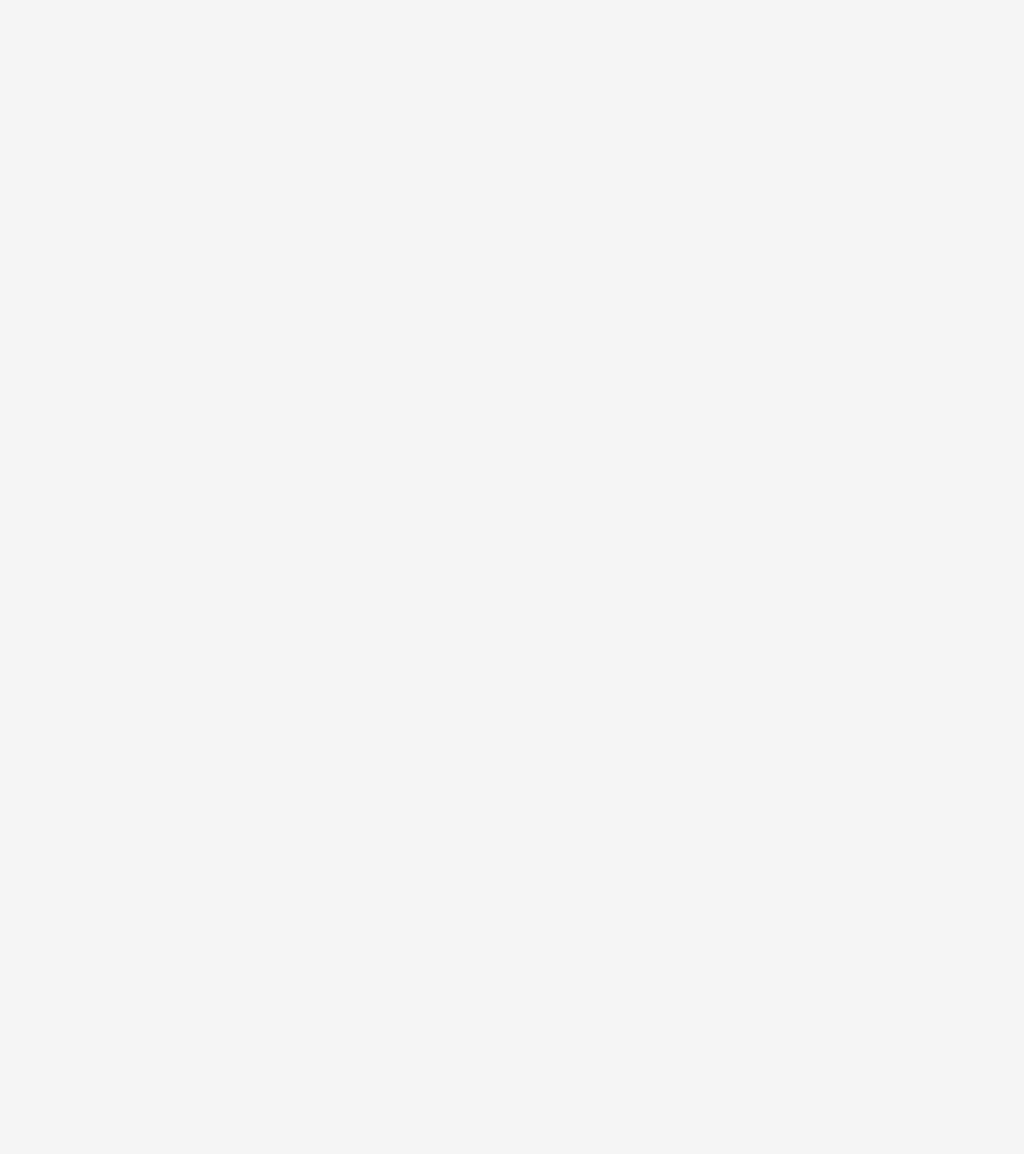
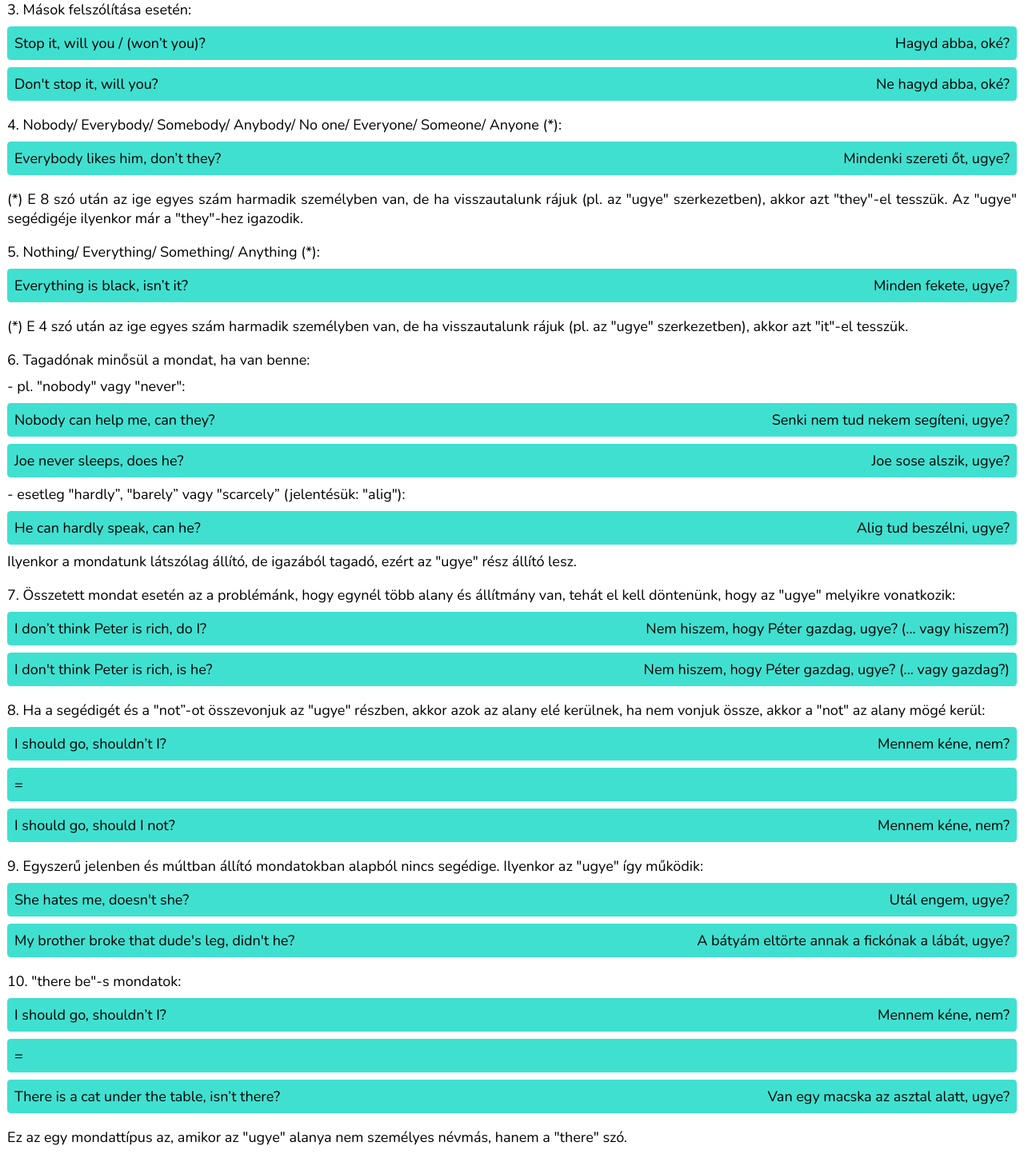
Before and after one commit to xdevtomix/angoljegyzet, a React (Vite) app: page / in a window 1280 px wide. Shown: the part 720-2163 px from the top of the page at 80% size. Before the commit the page ends 800 px from the top, so only its background shows below. Built offline with nearby package versions, Linux system fonts and the light colour scheme; the HTML template or start-up script is replaced by a standard one.

Commit message:
tag questions work 6

```diff
--- a/src/components/TagQuestions.jsx
+++ b/src/components/TagQuestions.jsx
@@ -18,11 +18,11 @@ export default function TagQuestions() {
 
             <SubTitle>A lényeg:</SubTitle>
 
-            <Row bold>
+            <Row decor>
                 <span>You are Hungarian, aren’t you?</span>
                 <span>Te magyar vagy, ugye?</span>
             </Row>
-            <Row bold last>
+            <Row decor last>
                 <span>The boys can't beat us, can they?</span>
                 <span>A fiúk nem tudnak megverni minket, ugye?</span>
             </Row>
@@ -38,14 +38,14 @@ export default function TagQuestions() {
             <Row>
                 <span>1. "I’m" -es kezdés esetén állító mondatban:</span>
             </Row>
-            <Row bold>
+            <Row decor>
                 <span>I’m good, aren’t I? <br /> (NEM "amn’t I"!)</span>
                 <span>Jó vagyok, ugye?</span>
             </Row>
             <Row>
                 <span>De:</span>
             </Row>
-            <Row bold last>
+            <Row decor last>
                 <span>I'm not good, am I?</span>
                 <span>Nem vagyok jó, ugye?</span>
             </Row>
@@ -53,7 +53,7 @@ export default function TagQuestions() {
             <Row>
                 <span>2. Saját magunk felszólítása esetén:</span>
             </Row>
-            <Row bold last>
+            <Row decor last>
                 <span>Let’s (not) go there, shall we?</span>
                 <span>(Ne) menjünk oda, oké?</span>
             </Row>
@@ -61,13 +61,131 @@ export default function TagQuestions() {
             <Row>
                 <span>3. Mások felszólítása esetén:</span>
             </Row>
-            <Row bold>
+            <Row decor>
                 <span>Stop it, will you / (won’t you)?</span>
                 <span>Hagyd abba, oké?</span>
             </Row>
-            <Row bold last>
+            <Row decor last>
                 <span>Don't stop it, will you?</span>
                 <span>Ne hagyd abba, oké?</span>
+            </Row>
+
+            <Row>
+                <span>4. Nobody/ Everybody/ Somebody/ Anybody/ No one/ Everyone/ Someone/ Anyone (*):</span>
+            </Row>
+            <Row decor last>
+                <span>Everybody likes him, don’t they?</span>
+                <span>Mindenki szereti őt, ugye?</span>
+            </Row>
+            <Paragraph>
+                (*) E 8 szó után az ige egyes szám harmadik személyben van, de ha visszautalunk rájuk (pl. az "ugye" szerkezetben),
+                akkor azt "they"-el tesszük. Az "ugye" segédigéje ilyenkor már a "they"-hez igazodik.
+            </Paragraph>
+
+            <Row>
+                <span>5. Nothing/ Everything/ Something/ Anything (*):</span>
+            </Row>
+            <Row decor last>
+                <span>Everything is black, isn’t it?</span>
+                <span>Minden fekete, ugye?</span>
+            </Row>
+            <Paragraph>
+                (*) E 4 szó után az ige egyes szám harmadik személyben van,
+                de ha visszautalunk rájuk (pl. az "ugye" szerkezetben), akkor azt "it"-el tesszük.
+            </Paragraph>
+
+            <Row>
+                <span>6. Tagadónak minősül a mondat, ha van benne:</span>
+            </Row>
+            <Row>
+                <span>- pl. "nobody" vagy "never":</span>
+            </Row>
+            <Row decor>
+                <span>Nobody can help me, can they?</span>
+                <span>Senki nem tud nekem segíteni, ugye?</span>
+            </Row>
+            <Row decor>
+                <span>Joe never sleeps, does he?</span>
+                <span>Joe sose alszik, ugye?</span>
+            </Row>
+            <Row>
+                <span>- esetleg "hardly”, "barely” vagy "scarcely” (jelentésük: "alig"):</span>
+            </Row>
+            <Row decor>
+                <span>He can hardly speak, can he?</span>
+                <span>Alig tud beszélni, ugye?</span>
+            </Row>
+            <Row last>
+                <span>Ilyenkor a mondatunk látszólag állító, de igazából tagadó, ezért az "ugye" rész állító lesz.</span>
+            </Row>
+
+            <Row>
+                <span>
+                    7. Összetett mondat esetén az a problémánk,
+                    hogy egynél több alany és állítmány van, tehát el kell döntenünk, hogy az "ugye" melyikre vonatkozik:
+                </span>
+            </Row>
+            <Row decor>
+                <span>I don’t think Peter is rich, do I?</span>
+                <span>Nem hiszem, hogy Péter gazdag, ugye? (... vagy hiszem?)</span>
+            </Row>
+            <Row decor last>
+                <span>I don't think Peter is rich, is he?</span>
+                <span>Nem hiszem, hogy Péter gazdag, ugye? (... vagy gazdag?)</span>
+            </Row>
+
+            <Row>
+                <span>
+                    8. Ha a segédigét és a "not”-ot összevonjuk az "ugye" részben,
+                    akkor azok az alany elé kerülnek, ha nem vonjuk össze, akkor a "not" az alany mögé kerül:
+                </span>
+            </Row>
+            <Row decor>
+                <span>I should go, shouldn’t I?</span>
+                <span>Mennem kéne, nem?</span>
+            </Row>
+            <Row decor>
+                <span>=</span>
+            </Row>
+            <Row decor last>
+                <span>I should go, should I not?</span>
+                <span>Mennem kéne, nem?</span>
+            </Row>
+
+            <Row>
+                <span>
+                    9. Egyszerű jelenben és múltban állító mondatokban alapból nincs segédige. Ilyenkor az "ugye" így működik:
+                </span>
+            </Row>
+            <Row decor>
+                <span>She hates me, doesn't she?</span>
+                <span>Utál engem, ugye?</span>
+            </Row>
+            <Row decor last>
+                <span>My brother broke that dude's leg, didn't he?</span>
+                <span>A bátyám eltörte annak a fickónak a lábát, ugye?</span>
+            </Row>
+
+            <Row>
+                <span>
+                    10. "there be"-s mondatok:
+                </span>
+            </Row>
+            <Row decor>
+                <span>I should go, shouldn’t I?</span>
+                <span>Mennem kéne, nem?</span>
+            </Row>
+            <Row decor>
+                <span>=</span>
+            </Row>
+            <Row decor last>
+                <span>There is a cat under the table, isn’t there?</span>
+                <span>Van egy macska az asztal alatt, ugye?</span>
+            </Row>
+            <Row>
+                <span>
+                    Ez az egy mondattípus az, amikor az "ugye" alanya nem személyes névmás, hanem a "there" szó.
+                </span>
             </Row>
         </Container>
     );
--- a/src/index.css
+++ b/src/index.css
@@ -14,7 +14,7 @@
     --light-night: grey;
     --day: white;
     --light-day: whitesmoke;
-    --decor: magenta;
+    --decor: turquoise;
 }
 
 html {
@@ -26,11 +26,11 @@ html {
 }
 
 ::-webkit-scrollbar {
-    width: 1rem;
+    width: 0.5rem;
 }
 
 ::-webkit-scrollbar-track {
-    background-color: var(--night);
+    background-color: var(--day);
 }
 
 ::-webkit-scrollbar-thumb {
@@ -39,7 +39,7 @@ html {
 
 body {
     width: 100%;
-    background-color: var(--light-day);
+    background-color: var(--day);
 }
 
 #root {
--- a/src/styled-components/Row.jsx
+++ b/src/styled-components/Row.jsx
@@ -4,7 +4,9 @@ export const Row = styled.div`
     display: flex;
     justify-content: space-between;
     margin-bottom: ${({last}) => last ? '1rem' : '0.5rem'};
-    font-weight: ${({bold}) => bold ? 'bold' : 'normal'};
+    background-color: ${({decor}) => decor ? 'var(--decor)' : 'var(--day)'};
+    padding: ${({decor}) => decor ? '0.5rem' : '0'};
+    border-radius: 0.25rem;
 
     span {
 
--- a/src/styled-components/Title.jsx
+++ b/src/styled-components/Title.jsx
@@ -1,6 +1,6 @@
 import styled from "styled-components";
 
-export const Title = styled.h1`
+export const Title = styled.h2`
     font-size: 1.5rem;
     text-align: center;
     margin-bottom: 1rem;
```
